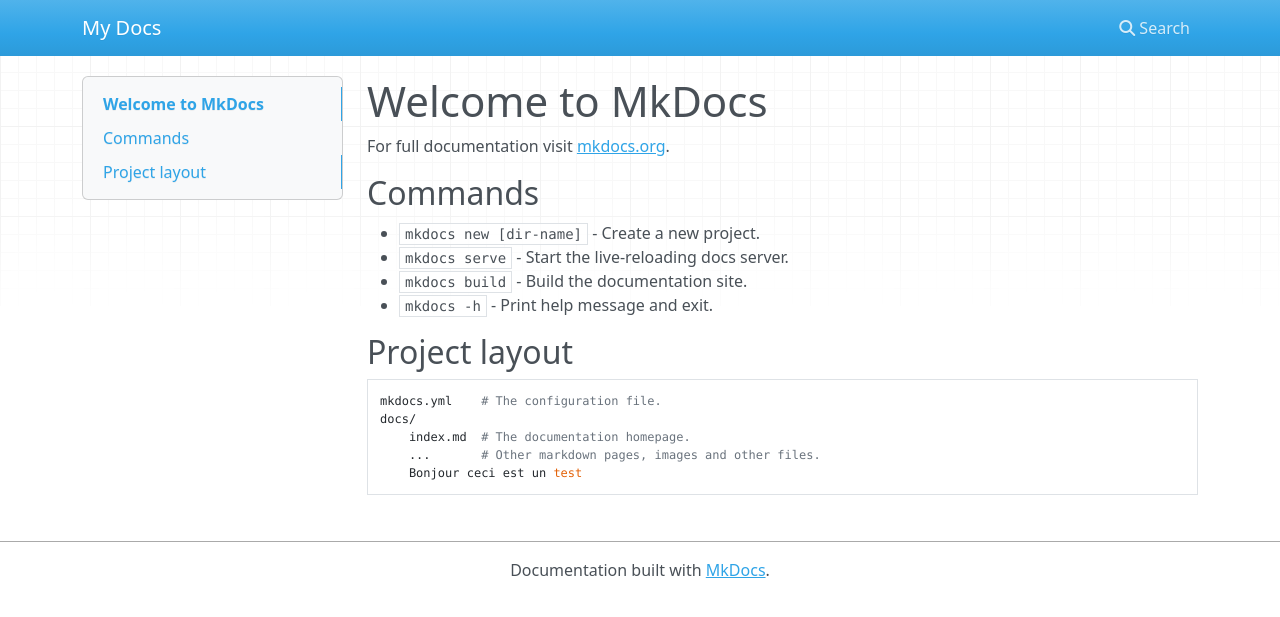
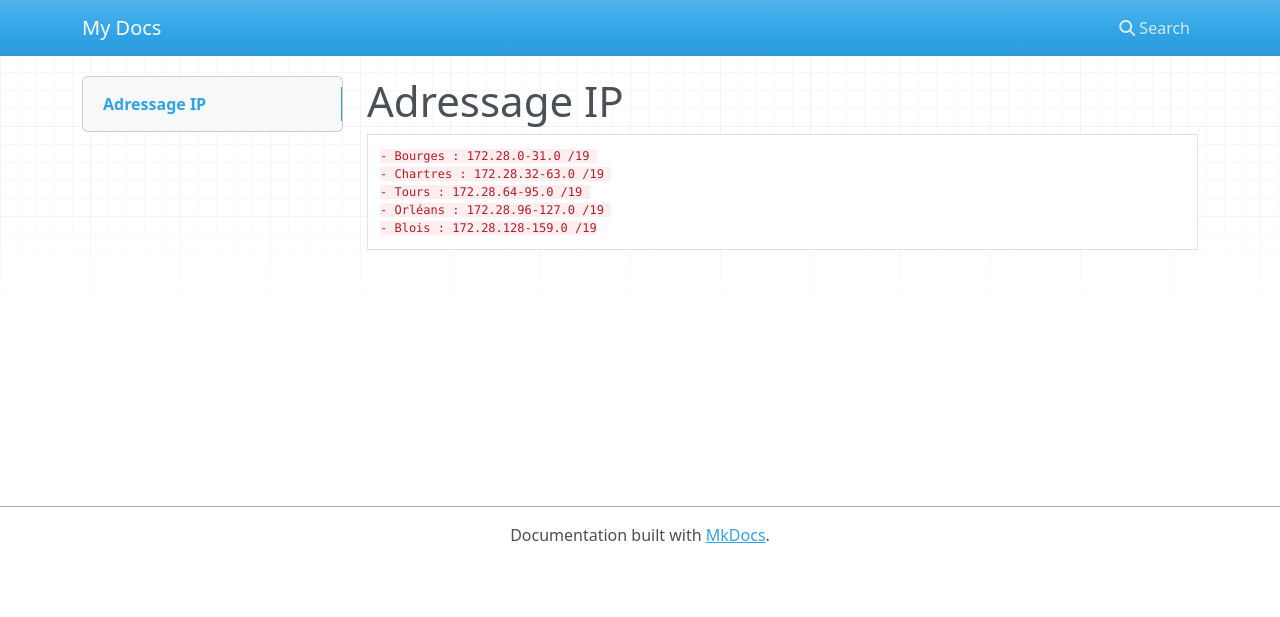
Before and after one commit to Julesgris/Anne-2025-2026, an MkDocs documentation site: the page built from docs/index.md, in a window 1280 px wide. Shown: the top 617 px of the page. Built offline with MkDocs 1.6.1, drawn with Linux system fonts in a browser that asks for light colours; nearby versions of some CDN libraries.

Commit message:
modif index

```diff
--- a/docs/index.md
+++ b/docs/index.md
@@ -1,18 +1,6 @@
-# Welcome to MkDocs
-
-For full documentation visit [mkdocs.org](https://www.mkdocs.org).
-
-## Commands
-
-* `mkdocs new [dir-name]` - Create a new project.
-* `mkdocs serve` - Start the live-reloading docs server.
-* `mkdocs build` - Build the documentation site.
-* `mkdocs -h` - Print help message and exit.
-
-## Project layout
-
-    mkdocs.yml    # The configuration file.
-    docs/
-        index.md  # The documentation homepage.
-        ...       # Other markdown pages, images and other files.
-        Bonjour ceci est un test
+# Adressage IP
+    - Bourges : 172.28.0-31.0 /19
+    - Chartres : 172.28.32-63.0 /19
+    - Tours : 172.28.64-95.0 /19
+    - Orléans : 172.28.96-127.0 /19
+    - Blois : 172.28.128-159.0 /19
```
